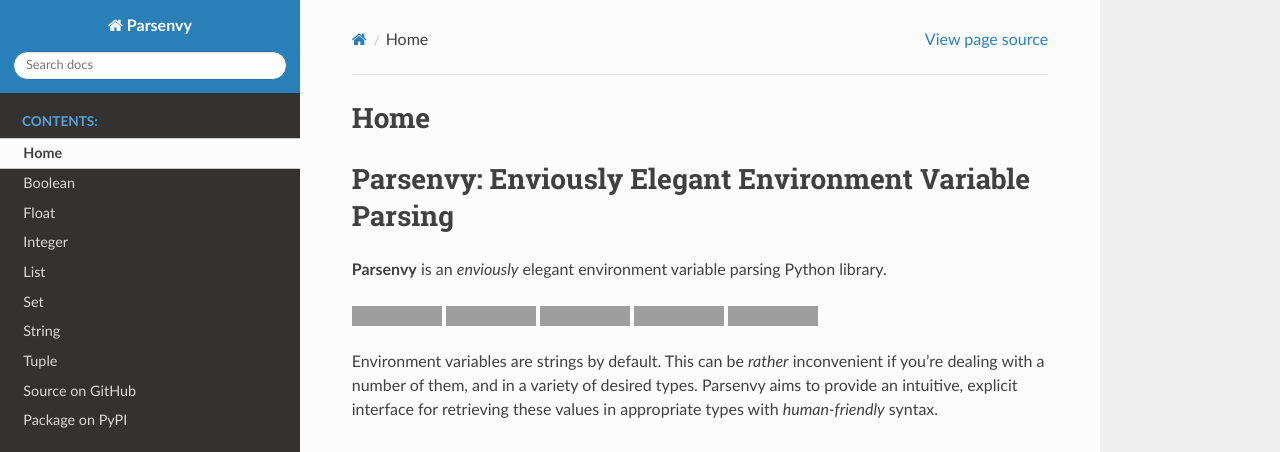
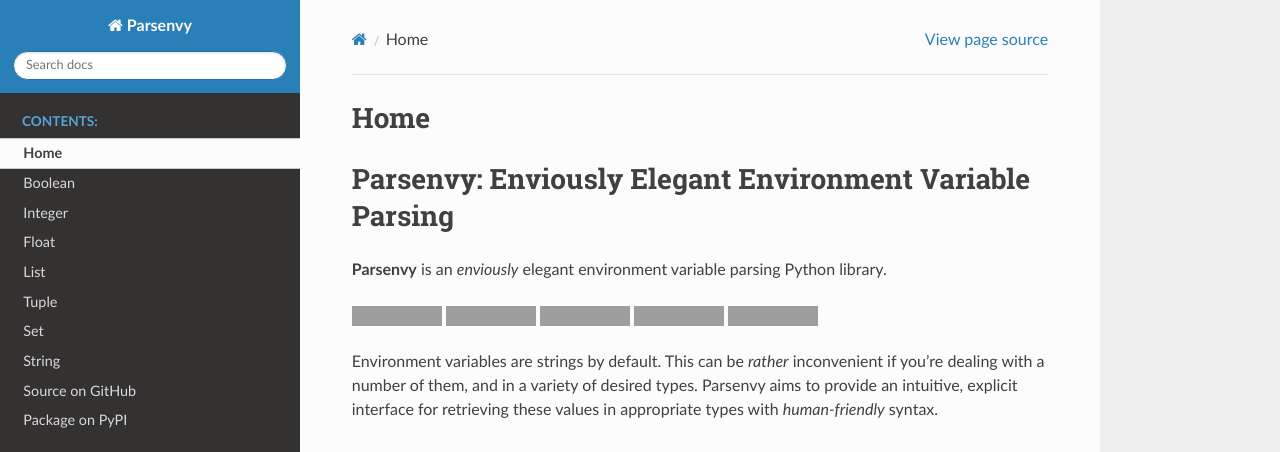
Before and after one commit to nkantar/Parsenvy, a Sphinx documentation site: the page built from docs/source/index.rst, in a window 1280 px wide. Shown: the top 452 px of the page. Built offline with Sphinx 7.4.7 and the Read the Docs theme 2.0.0, drawn with Linux system fonts in a browser that asks for light colours; pages that are not in the unit, such as notebooks, are missing from menus; grey boxes are pictures that could not be loaded.

Commit message:
Reorder functions in docs

```diff
--- a/docs/source/index.rst
+++ b/docs/source/index.rst
@@ -13,12 +13,12 @@
    self
 
    bool
+   int
    float
-   int
    list
+   tuple
    set
    str
-   tuple
 
    default_if_none
    contributing
```
